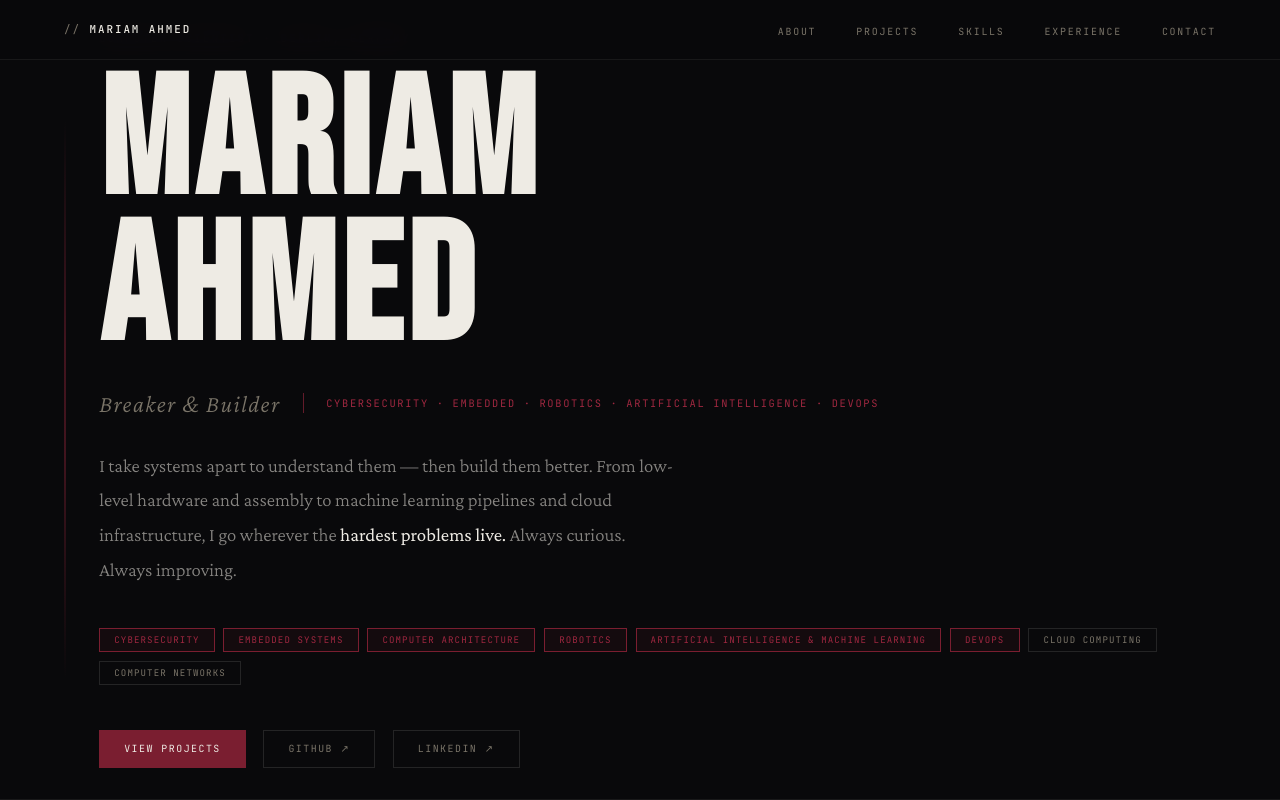
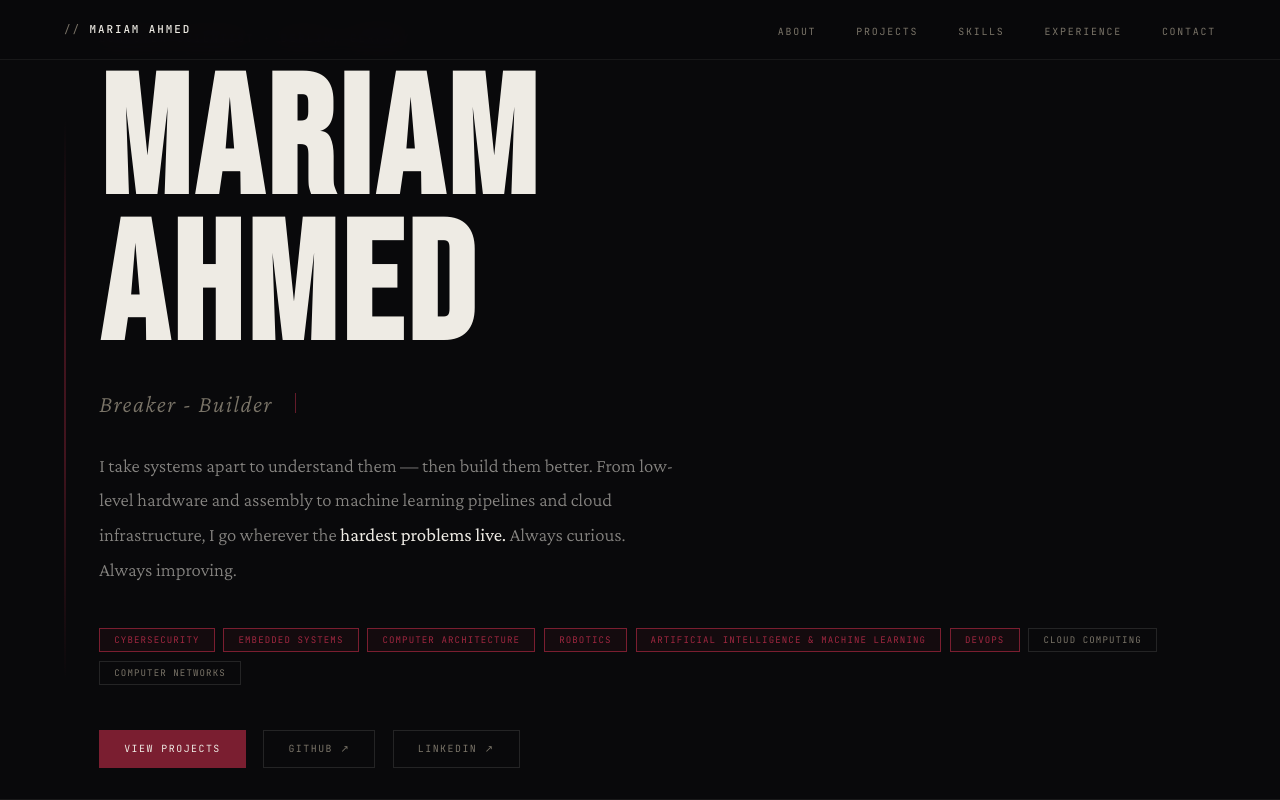
Before and after one commit to marriammahmed/marriammahmed, a plain HTML site: page index.html in a window 1280 px wide. Shown: the top 800 px of the page. Drawn offline with nearby package versions, Linux system fonts and the light colour scheme.

Commit message:
Update index.html

```diff
--- a/index.html
+++ b/index.html
@@ -390,9 +390,8 @@
     <h1 class="hero-name">MARIAM<br/>AHMED</h1>
 
     <div class="hero-identity">
-      <span class="role">Breaker & Builder</span>
+      <span class="role">Breaker - Builder</span>
       <span class="sep"></span>
-      <span class="domain">Cybersecurity · Embedded · Robotics · Artificial Intelligence · DevOps</span>
     </div>
 
     <p class="hero-desc">
```
